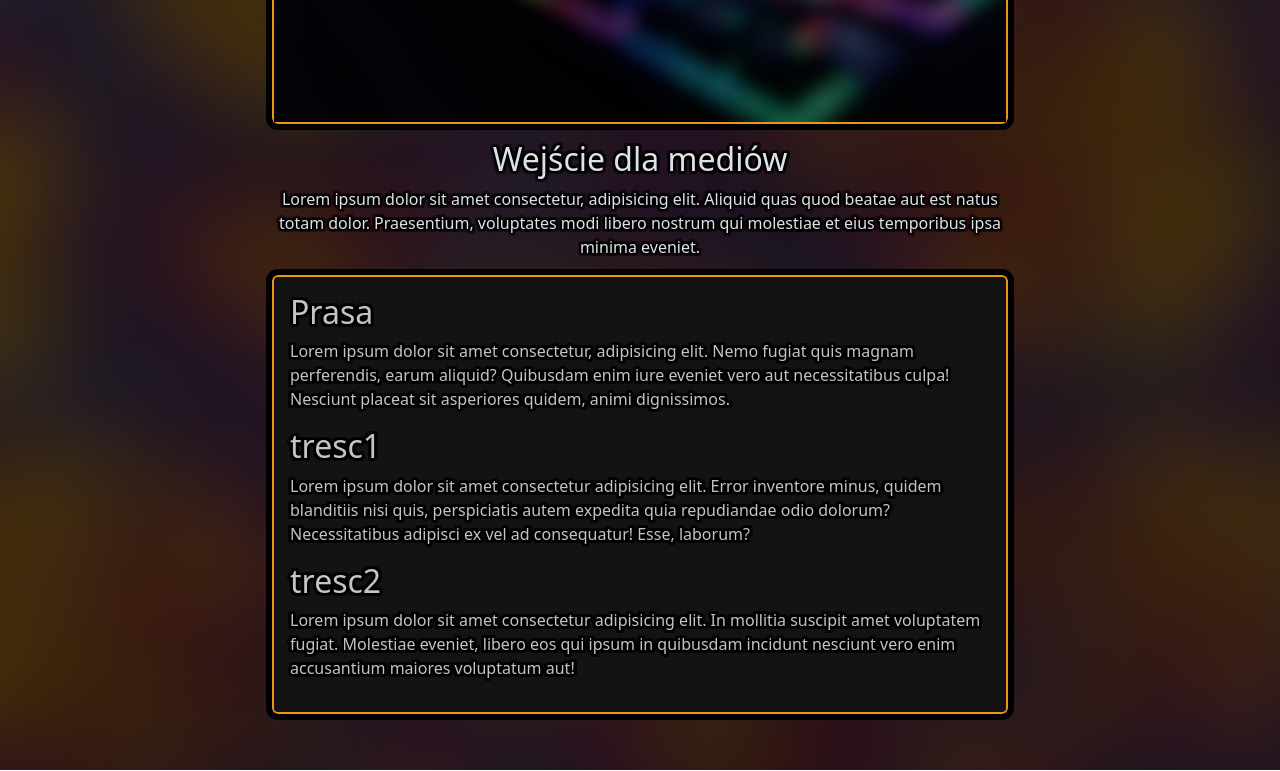
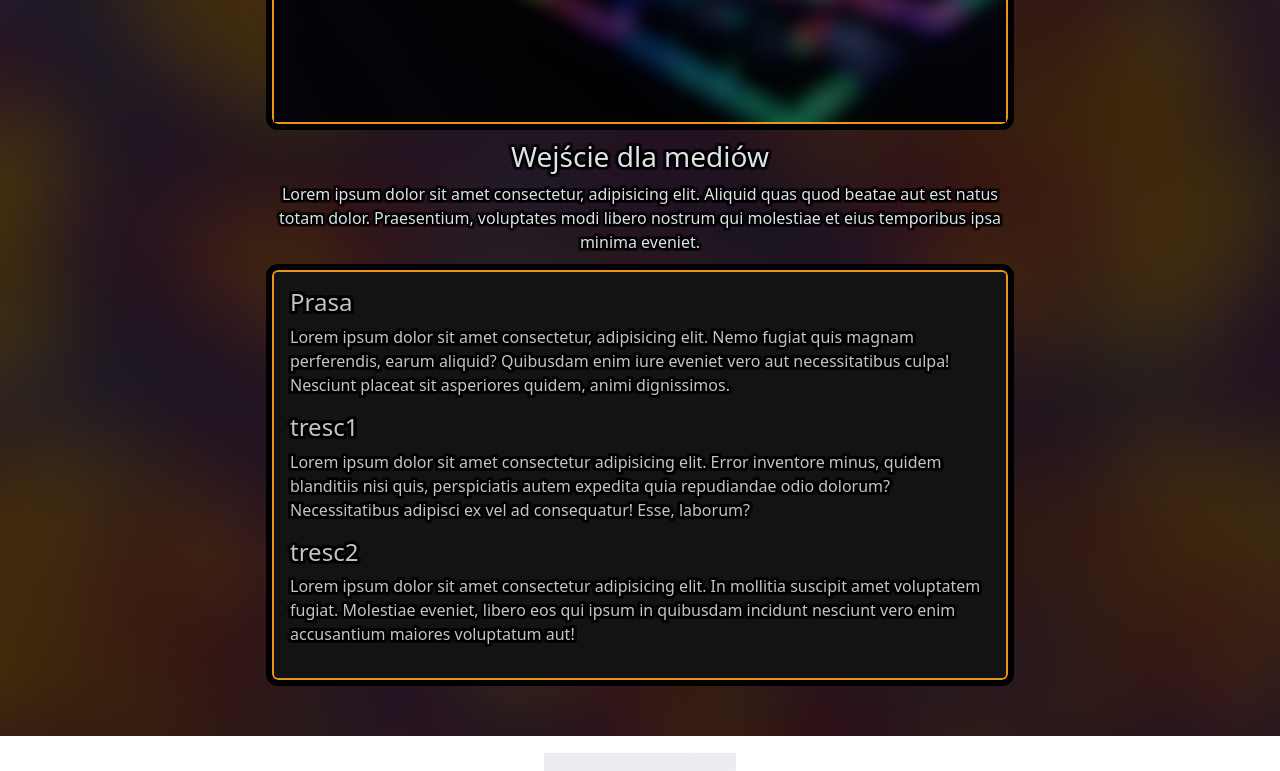
Before and after one commit to Sztab-WOSP-Bialystok/wosp-staff, a Next.js app: page /media in a window 1280 px wide. Shown: the part 471-1242 px from the top of the page. Built offline with nearby package versions, Linux system fonts and the light colour scheme.

Commit message:
resized headers

```diff
--- a/app/media/page.tsx
+++ b/app/media/page.tsx
@@ -31,7 +31,7 @@ export default function Page() {
 					</Card>
 				</Col>
 				<Col xl={{ span: 8, offset: 2 }} className="my-2 img-overlay">
-					<h2 className="text-center">Wejście dla mediów</h2>
+					<h3 className="text-center">Wejście dla mediów</h3>
 					<div className="text-center px-5 px-md-0">
 						Lorem ipsum dolor sit amet consectetur, adipisicing
 						elit. Aliquid quas quod beatae aut est natus totam
@@ -42,7 +42,7 @@ export default function Page() {
                 <Col xl={{ span: 8, offset: 2 }} className="my-2 img-overlay">
 					<Card>
 						<Card.Body>
-							<h2>Prasa</h2>
+							<h4>Prasa</h4>
 							<p>
 								Lorem ipsum dolor sit amet consectetur,
 								adipisicing elit. Nemo fugiat quis magnam
@@ -51,7 +51,7 @@ export default function Page() {
 								placeat sit asperiores quidem, animi
 								dignissimos.
 							</p>
-							<h2>tresc1</h2>
+							<h4>tresc1</h4>
 							<p>
 								Lorem ipsum dolor sit amet consectetur
 								adipisicing elit. Error inventore minus, quidem
@@ -60,7 +60,7 @@ export default function Page() {
 								Necessitatibus adipisci ex vel ad consequatur!
 								Esse, laborum?
 							</p>
-							<h2>tresc2</h2>
+							<h4>tresc2</h4>
 							<p>
 								Lorem ipsum dolor sit amet consectetur
 								adipisicing elit. In mollitia suscipit amet
@@ -72,7 +72,6 @@ export default function Page() {
 					</Card>
 				</Col>
 			</Row>
-			<Row></Row>
 		</Container>
 	);
 }
```
